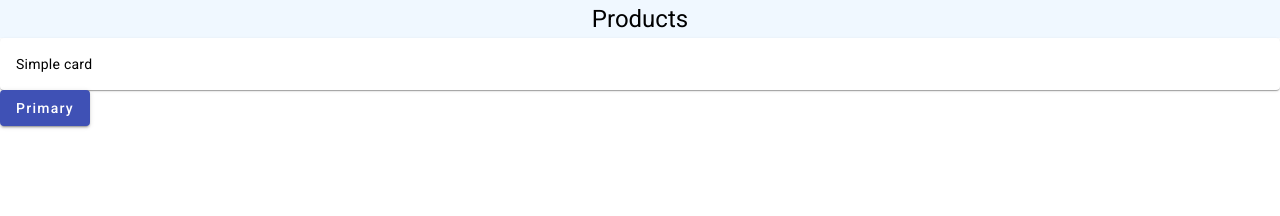
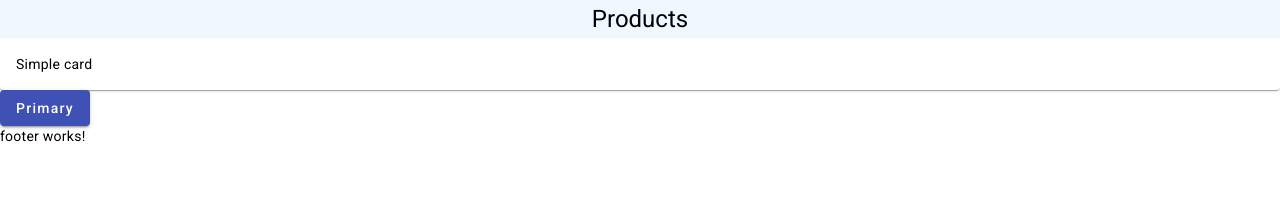
Before and after one commit to learn-from-other-in-2023/products-ng15, an Angular app: page / in a window 1280 px wide. Shown: the top 216 px of the page. Built offline with nearby package versions, Linux system fonts and the light colour scheme.

Commit message:
Footer Initial Version

```diff
--- a/src/app/app.component.html
+++ b/src/app/app.component.html
@@ -1,6 +1,9 @@
 <app-header></app-header>
+
 <mat-card>
   <mat-card-content>Simple card</mat-card-content>
 </mat-card>
 
 <button mat-raised-button color="primary">Primary</button>
+
+<app-footer></app-footer>
--- /dev/null
+++ b/src/app/modules/shared/layout/footer/footer.component.html
@@ -0,0 +1 @@
+<p>footer works!</p>
```
Also changed, not shown: src/app/modules/shared/layout/footer/footer.component.ts (added, +10 -0 lines), src/app/modules/shared/shared.module.ts (+5 -2 lines), src/app/modules/shared/layout/footer/footer.component.scss (added), 1 other file (tests, documents, lock files or other folders).
